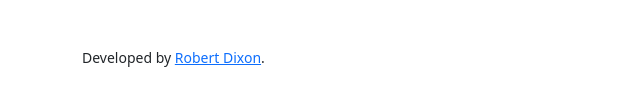
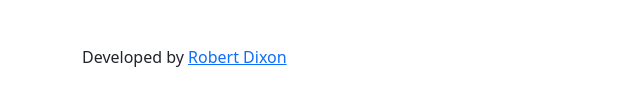
Before and after one commit to robsd/js-url-shortener, a plain HTML site: page index.html in a window 1280 px wide. Shown: the part 211-316 px from the top of the page, 0-640 px from the left. Drawn offline with nearby package versions, Linux system fonts and the light colour scheme.

Commit message:
Add files via upload

```diff
--- a/index.html
+++ b/index.html
@@ -9,13 +9,11 @@
 	<body>
 		<div class="container my-5">
 			<h1 class="mb-5">URL Shortener</h1>
-			<div id="message">
+			<div class="mb-5" id="message">
 				<p>Welcome to the URL shortener!</p>
 				<p>Try an example URL: <span id="example"></span></p>
 			</div>
-			<div class="mt-5">
-				<small>Developed by <a href="https://robertd.co.uk">Robert Dixon</a>.</small>
-			</div>
+			<p>Developed by <a href="https://robertd.co.uk">Robert Dixon</a></p>
 		</div>
 		<script src="js/script.js"></script>
 	</body>
```
